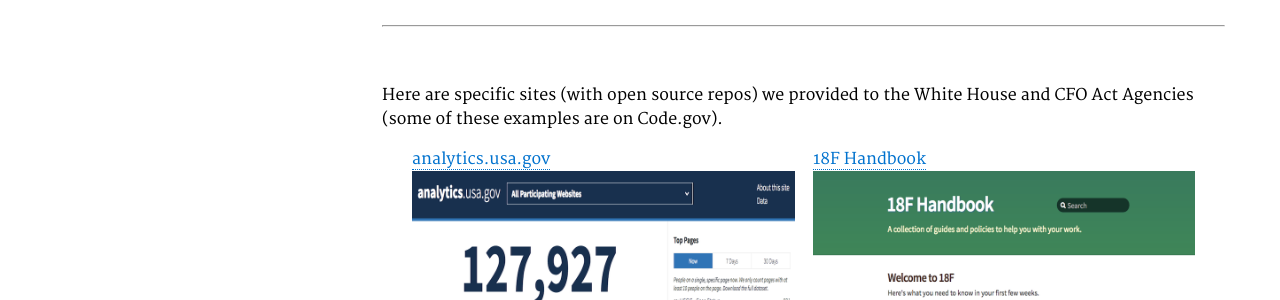
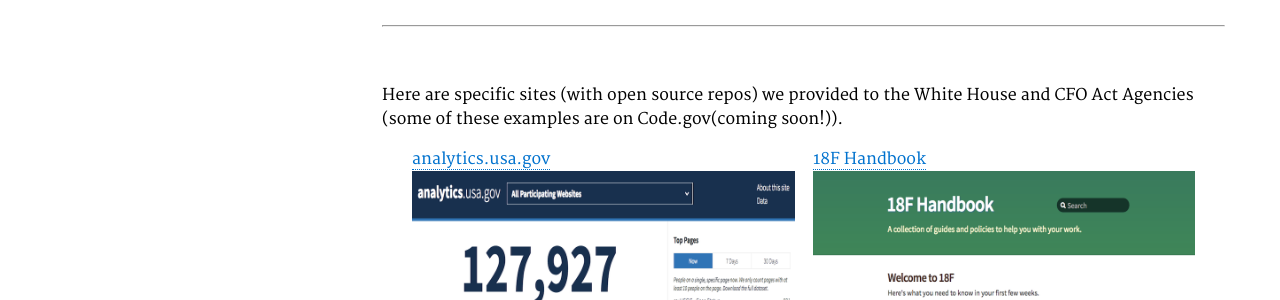
Before and after one commit to GSA/GSAOpenSourceImplementation, a Jekyll site: the page built from pages/examples.md, in a window 1280 px wide. Shown: the part 577-877 px from the top of the page. Built offline with Jekyll 4.4.1, drawn with Linux system fonts in a browser that asks for light colours; some web fonts are replaced.

Commit message:
update to examples.md

```diff
--- a/pages/examples.md
+++ b/pages/examples.md
@@ -28,7 +28,7 @@ description: ""
 <hr>
 <br>
 
-<p dir="ltr">Here are specific sites (with open source repos) we provided to the White House and CFO Act Agencies (some of these examples are on Code.gov).</p>
+<p dir="ltr">Here are specific sites (with open source repos) we provided to the White House and CFO Act Agencies (some of these examples are on Code.gov(coming soon!)).</p>
 
 <!--need images here, 12px wide size, have to figure out outline like projects on cto.gsa.gov/projects-->
 
```
